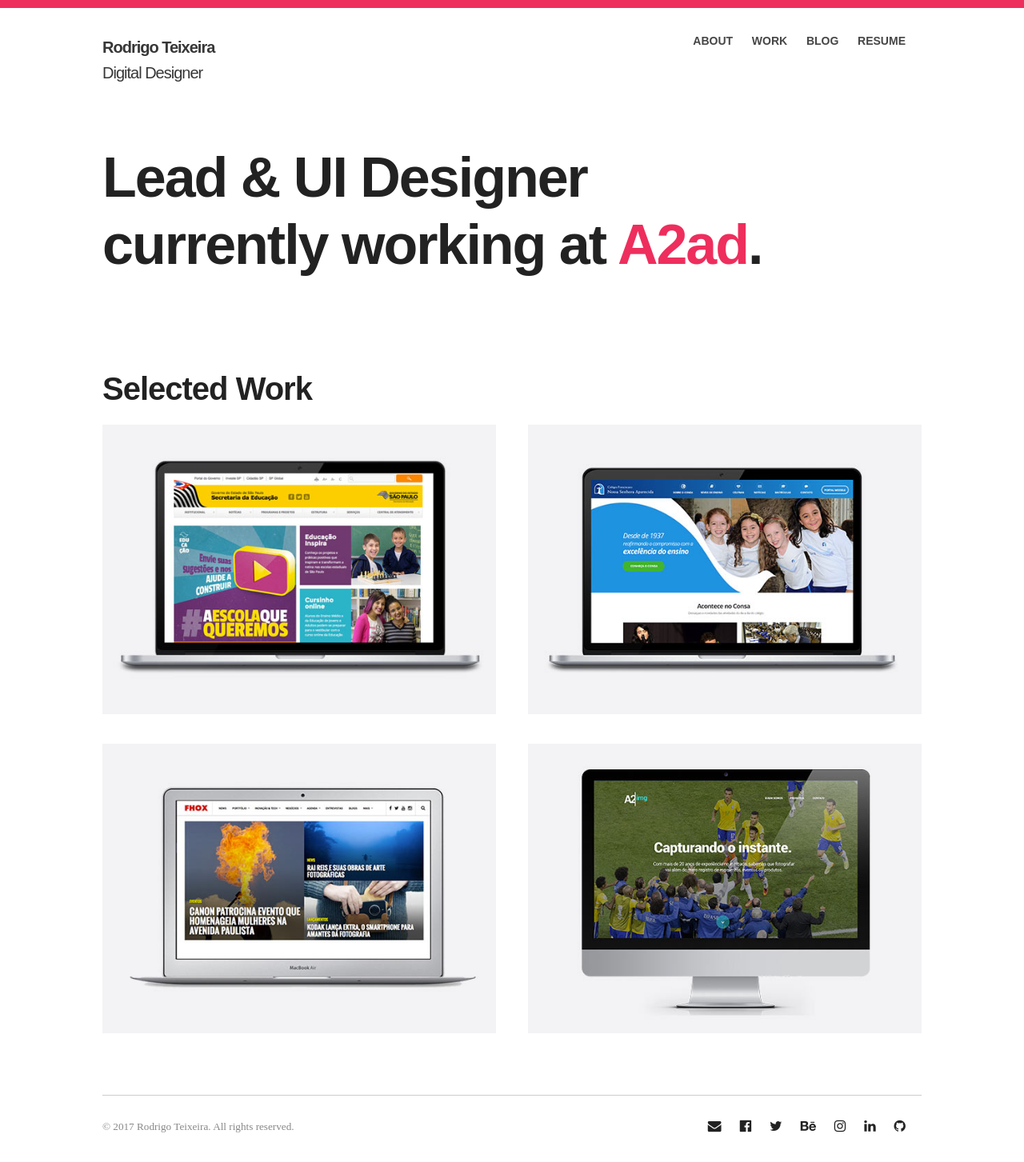
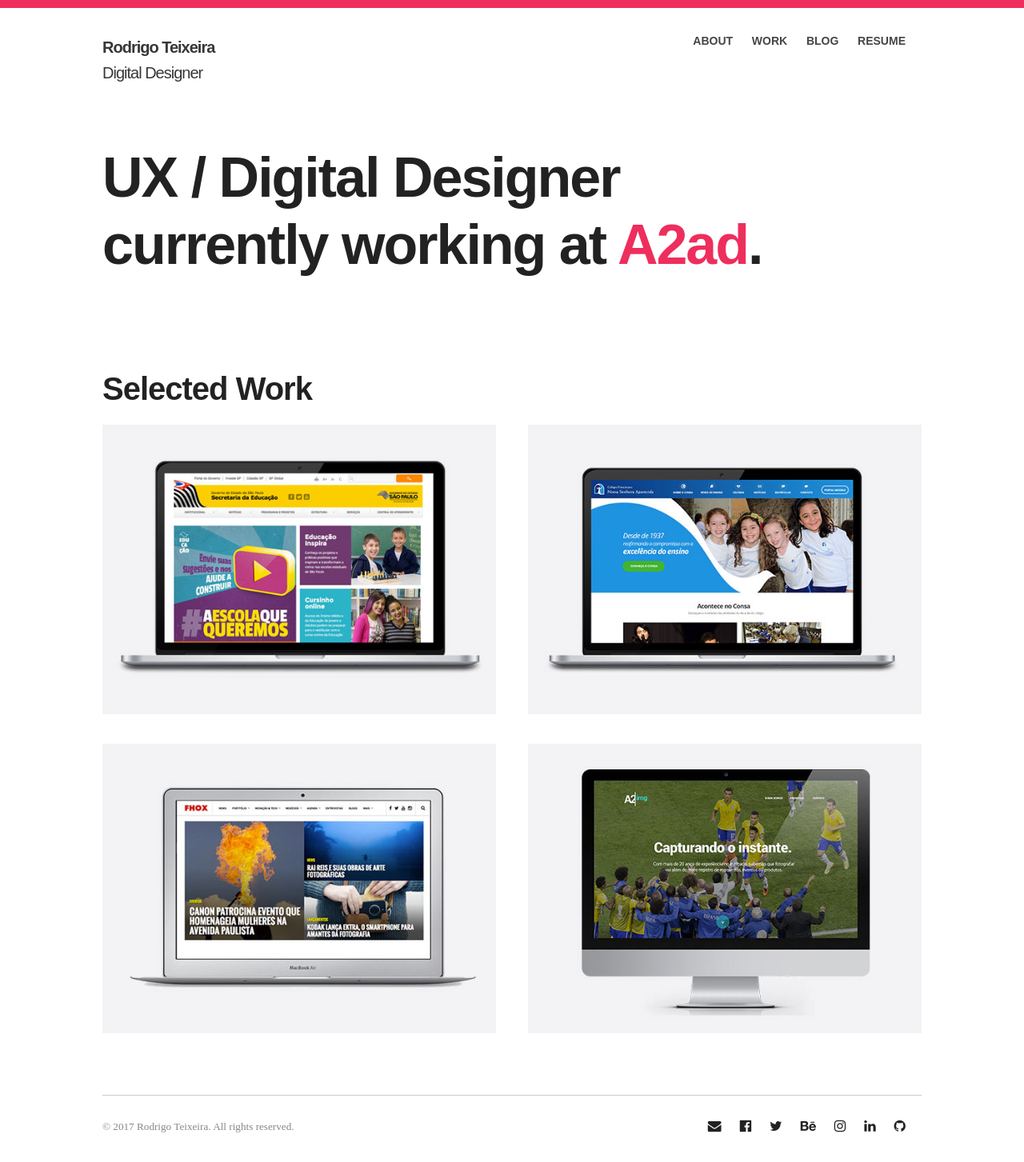
Before and after one commit to drigoteixeira/drigoteixeira.github.io, a Jekyll site: the page built from index.html, in a window 1280 px wide. Shown: the whole page at 80% size. Built offline with Jekyll 4.4.1, drawn with Linux system fonts in a browser that asks for light colours; nearby versions of some CDN libraries.

Commit message:
Update homepage

```diff
--- a/index.html
+++ b/index.html
@@ -5,7 +5,7 @@ layout: home
     <div class="container">
         <div class="row">
             <div class="ten columns jumbo">
-                <h1 class="heading">Lead &amp; UI Designer currently working at <a href="http://www.a2ad.com.br">A2ad</a>.</h1>
+                <h1 class="heading">UX / Digital Designer currently working at <a href="http://www.a2ad.com.br">A2ad</a>.</h1>
             </div>
         </div>
     </div>
```
